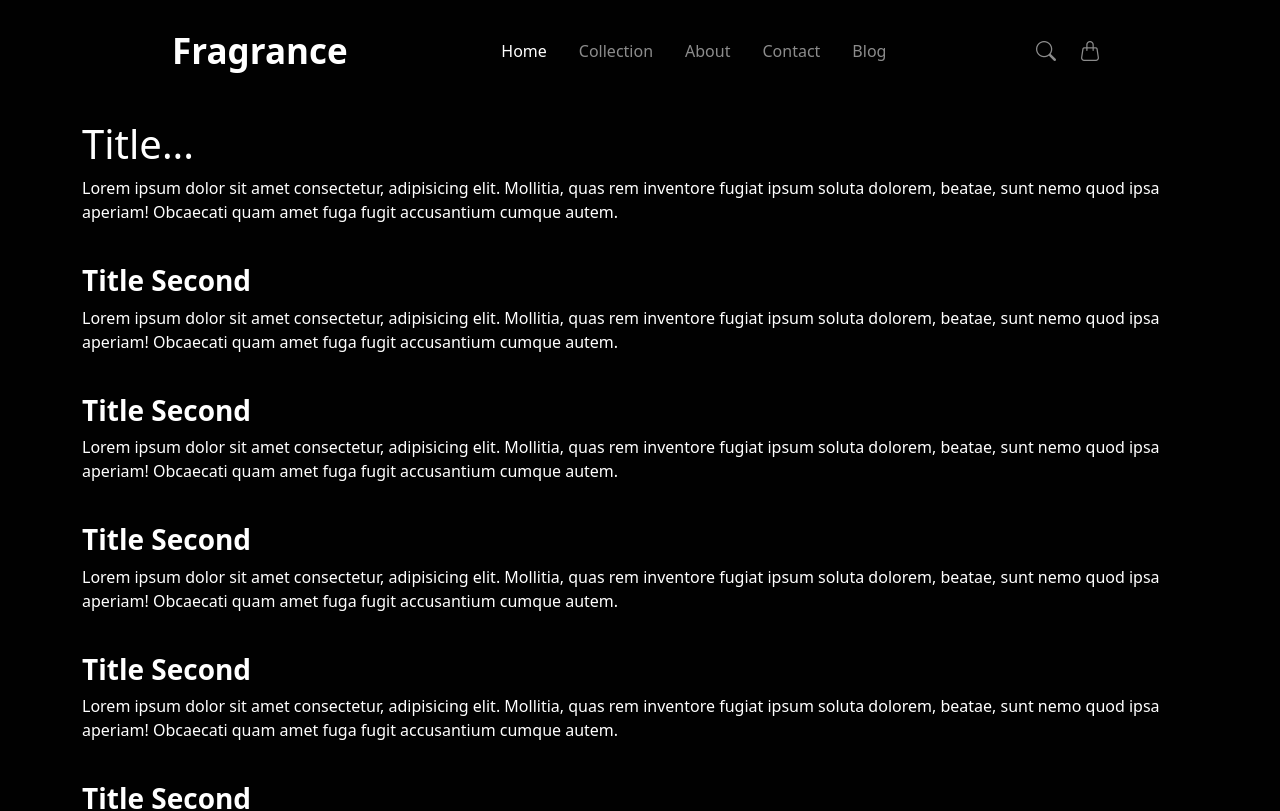
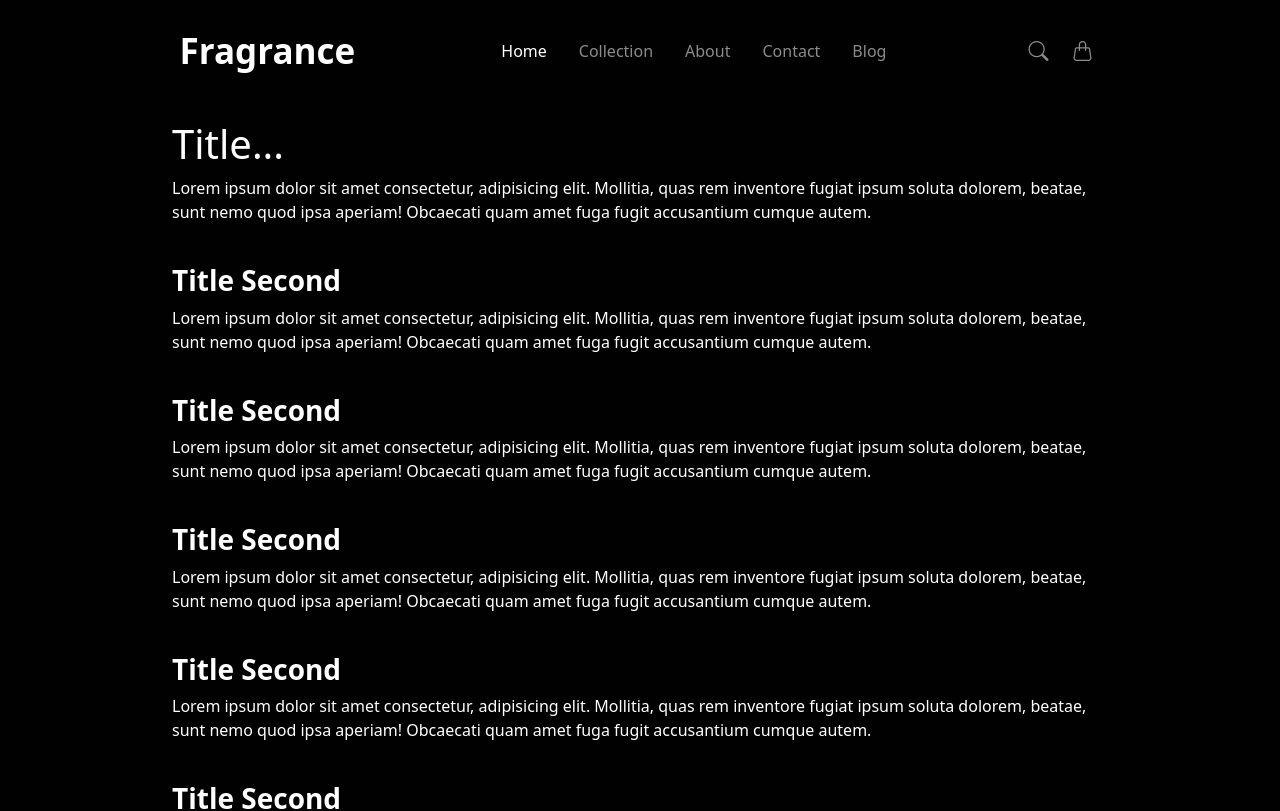
Before and after one commit to axelthereal/Fragrance-vuejs, a Vue app: page / in a window 1280 px wide. Shown: the top 811 px of the page. Built offline with nearby package versions, Linux system fonts and the light colour scheme.

Commit message:
edit navbar design

```diff
--- a/src/components/headerComponents/Navbar.vue
+++ b/src/components/headerComponents/Navbar.vue
@@ -2,7 +2,6 @@
 #navbar {
     padding-top: 20px !important;
     padding-bottom: 20px !important;
-    background-color: transparent !important;
     transition: 0.4s;
     top: 0;
     z-index: 99 !important;
@@ -16,7 +15,7 @@
 </style>
 
 <template>
-    <nav class="navbar navbar-expand-md navbar-dark fixed-top bg-black" aria-label="Third navbar example" id="navbar">
+    <nav class="navbar navbar-expand-md navbar-dark fixed-top" aria-label="Third navbar example" id="navbar">
         <div class="container col-lg-9 col-md-10 col-sm-12">
             <a class="navbar-brand" href="/home">
                 <span id="logo">Fragrance</span>
@@ -56,6 +55,7 @@
                         </a>
                     </li>
                 </ul>
+
             </div>
         </div>
     </nav>
@@ -68,18 +68,22 @@ export default {
     },
     methods: {
         toggleNavbarShrink() {
-            if (document.body.scrollTop > 80 || document.documentElement.scrollTop > 80) {
-                document.getElementById("navbar").style.padding = "30px 10px";
+            let pageOffset = window.scrollY;
+
+            if (pageOffset > 1) {
+                document.getElementById("navbar").style.padding = "0px 0px";
                 document.getElementById("logo").style.fontSize = "25px";
+                document.getElementById("navbar").style.backgroundColor = "red";
             } else {
                 document.getElementById("navbar").style.padding = "80px 10px";
                 document.getElementById("logo").style.fontSize = "35px";
+                document.getElementById("navbar").style.backgroundColor = "transparent";
             }
         }
     },
     mounted() {
-        // When user scrolls down toggle navbar shrink
-        window.onscroll = function () { this.toggleNavbarShrink(); };
+        // When user scrolls down toggle navbar shrink tmp #0a0a0a
+        window.onscroll = () => { this.toggleNavbarShrink(); };
 
     }
 }
--- a/src/views/HomeView.vue
+++ b/src/views/HomeView.vue
@@ -8,7 +8,7 @@ import Navbar from "@/components/headerComponents/Navbar.vue"
   <Navbar />
 
   <main>
-    <div class="container">
+    <div class="container  col-lg-9 col-md-10 col-sm-12">
       <br><br><br><br> <br>
       <h1>Title...</h1>
       <p>Lorem ipsum dolor sit amet consectetur, adipisicing elit. Mollitia, quas rem inventore fugiat ipsum soluta
```
